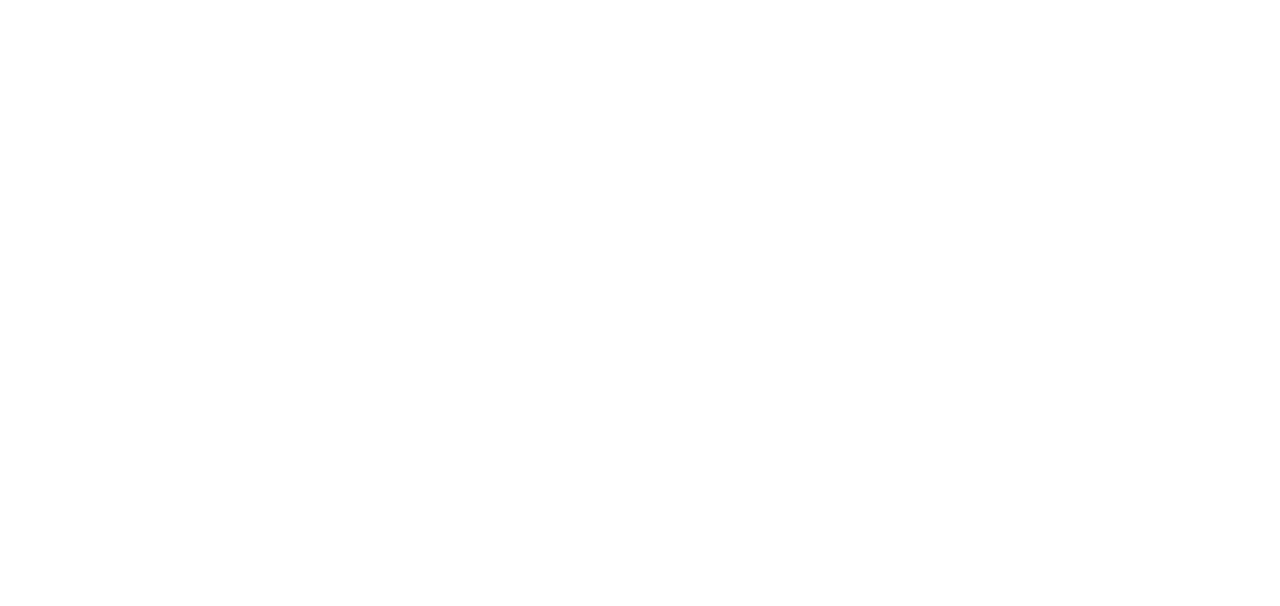
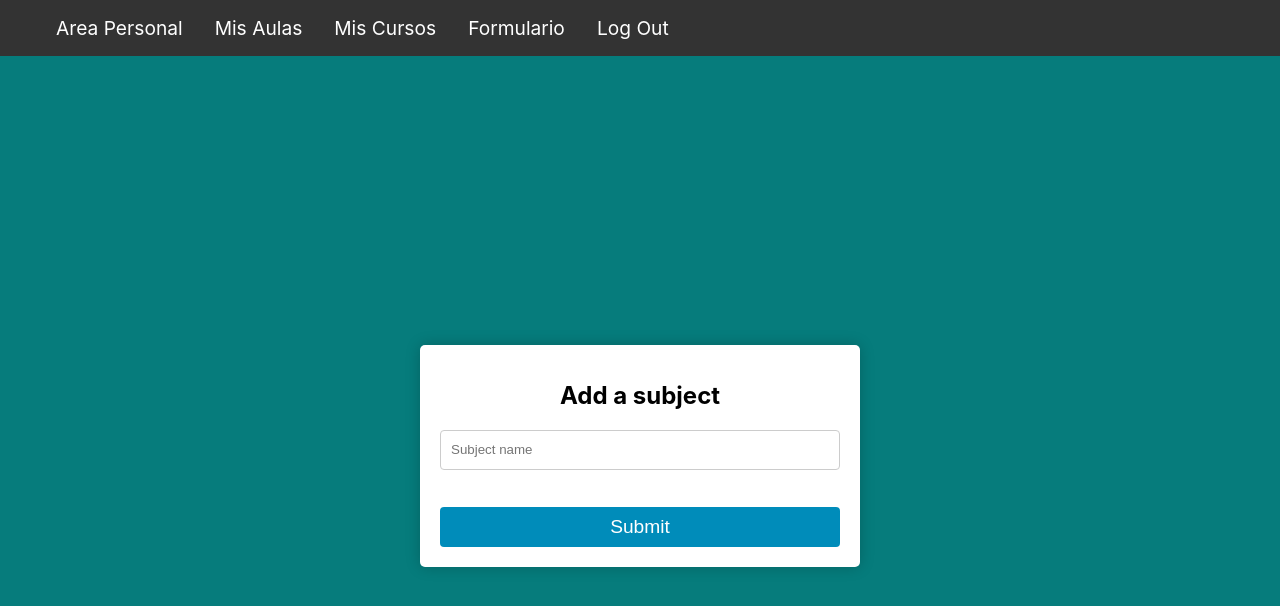
Before and after one commit to jjpicante/PF-Henry-Plataforma-Educativa, a React (Create React App) app in the folder Front/: page /formsubject in a window 1280 px wide. Before the commit this address had no page. Shown: the top 606 px of the page. Built offline with nearby package versions, Linux system fonts and the light colour scheme.

Commit message:
Mejoras: Form, validations. Implementacions: Boton agregativo, form para materias

```diff
--- a/Front/src/App.js
+++ b/Front/src/App.js
@@ -1,36 +1,32 @@
-import './App.css';
-import { Route, Routes } from 'react-router-dom'
-import Landing from './Components/Landing/landing';
-import HomeStudent from './Components/Home/homeStudent';
-import HomeTeacher from './Components/Home/homeTeacher';
-import SearchBar from './Components/SearchBar/searchBar';
-import Form from './Components/Forms/forms'
-import Classroom from './Components/Classroom/Classroom';
-
-
+import "./App.css";
+import { Route, Routes } from "react-router-dom";
+import Landing from "./Components/Landing/landing";
+import HomeStudent from "./Components/Home/homeStudent";
+import HomeTeacher from "./Components/Home/homeTeacher";
+import SearchBar from "./Components/SearchBar/searchBar";
+import Form from "./Components/Forms/forms";
+import Classroom from "./Components/Classroom/Classroom";
+import FormSubject from "./Components/Forms/formSubject";
 
 function App() {
-
   // const userType = "student";
 
   return (
     <div className="App">
       <Routes>
-
         {/* <Route exact path="/home">
           {userType === "student" ? <HomeStudent /> : <HomeTeacher />}
         </Route> */}
 
-        <Route exact path='/home' element={<HomeStudent />} />
-
+        <Route exact path="/home" element={<HomeStudent />} />
 
         <Route exact path="/Cursos" element={<Classroom />} />
 
         <Route exact path="/Aulas" element={<Classroom />} />
         <Route exact path="/form" element={<Form />} />
+        <Route exact path="/formsubject" element={<FormSubject />} />
 
         <Route exact path="/" element={<Landing />} />
-
       </Routes>
     </div>
   );
--- a/Front/src/Components/Classroom/Classroom.jsx
+++ b/Front/src/Components/Classroom/Classroom.jsx
@@ -37,37 +37,56 @@
 import { useDispatch, useSelector } from "react-redux";
 import { useEffect } from "react";
 import { getMaterias } from "../../Redux/actions";
-import style from "./Classroom.module.css"
+import style from "./Classroom.module.css";
 import Navbar from "../NavBar/navBar";
 import SearchBar from "../SearchBar/searchBar";
 import CardAsignature from "../Cards/cards";
 import { useState } from "react";
+import { Link } from "react-router-dom";
 
 const Classroom = () => {
   const dispatch = useDispatch();
   const asignatures = useSelector((state) => state.materias);
-  const [query, setQuery] = useState('');
+  const [query, setQuery] = useState("");
 
   useEffect(() => {
     dispatch(getMaterias());
   }, [dispatch]);
 
-  const handleChange = event => {
+  const handleChange = (event) => {
     setQuery(event.target.value);
   };
 
-  const materiasFiltradas = asignatures.filter(materia =>
+  const materiasFiltradas = asignatures.filter((materia) =>
     materia.nombre.toLowerCase().includes(query.toLowerCase())
   );
 
   return (
     <div className={style.fondo}>
+      {/* Iconos */}
+      <link
+        rel="stylesheet"
+        href="https://cdnjs.cloudflare.com/ajax/libs/font-awesome/4.7.0/css/font-awesome.min.css"
+      ></link>
+
       <div>
         <Navbar></Navbar>
       </div>
-      <div>
+      <div className={style.topDiv}>
         <SearchBar value={query} onChange={handleChange}></SearchBar>
+
+        {/* Boton agregativo */}
+        <Link to="/formSubject">
+          <button
+            type="submit"
+            className={style.agregarBoton}
+            title="Add subject"
+          >
+            <i className="fa fa-plus"></i>
+          </button>
+        </Link>
       </div>
+
       <div className={style.cardsContent}>
         {materiasFiltradas.map((elem) => {
           return <CardAsignature key={elem.id} name={elem.nombre} />;
--- a/Front/src/Components/Classroom/Classroom.module.css
+++ b/Front/src/Components/Classroom/Classroom.module.css
@@ -1,4 +1,4 @@
-.cardsContent{
+.cardsContent {
   background-color: rgb(1, 99, 116);
   border-radius: 20px;
   display: flex;
@@ -7,10 +7,30 @@
   justify-content: center;
 }
 
-.fondo{
+.fondo {
   background-color: rgb(6, 124, 124);
   width: 100%;
   height: 100%;
   position: absolute;
+}
 
+.topDiv {
+  display: flex;
+  justify-content: space-around;
+  padding-top: 1vh;
 }
+
+/* Boton agregativo */
+.agregarBoton {
+  font-size: 2.5vh;
+  height: 38px;
+  border: solid black;
+  border-radius: 1vh;
+  background: rgb(203, 211, 218);
+  color: black;
+  cursor: pointer;
+  transition: 0.35s;
+}
+.agregarBoton:hover {
+  background: grey;
+}
--- /dev/null
+++ b/Front/src/Components/Forms/formSubject.jsx
@@ -0,0 +1,73 @@
+import "./form.css";
+
+import { useState } from "react";
+import { validate, validateSubmit } from "./validations";
+import Navbar from "../NavBar/navBar";
+
+function FormSubject() {
+  //Estados
+  const [subjectData, setSubjectData] = useState({
+    subjectName: "",
+  });
+  const [errorMessage, setErrorMessage] = useState({
+    subjectName: "",
+  });
+
+  const inputHandler = (ev) => {
+    setSubjectData({
+      ...subjectData,
+      [ev.target.name]: ev.target.value,
+    });
+    setErrorMessage(
+      validate({
+        ...subjectData,
+        [ev.target.name]: ev.target.value,
+      })
+    );
+  };
+
+  const submitHandler = (ev) => {
+    ev.preventDefault();
+
+    if (validateSubmit(subjectData, errorMessage)) {
+      alert("The form has been filled successfully");
+    } else {
+      for (const property in subjectData) {
+        if (!subjectData[property])
+          setErrorMessage({
+            ...errorMessage,
+            [property]: "This field is required!",
+          });
+      }
+      alert(
+        "Theres been a mistake, take a look a the form. **All fields are required!**"
+      );
+    }
+  };
+
+  return (
+    <>
+      <Navbar></Navbar>
+      <div className="Main">
+        <div className="formBox">
+          <h1 className="formTitle">Add a subject</h1>
+
+          <form onSubmit={submitHandler} autoComplete="off">
+            <input
+              type="text"
+              placeholder="Subject name"
+              name="subjectName"
+              onChange={inputHandler}
+              value={subjectData.subjectName}
+            />
+            <p className="errorText">{errorMessage.subjectName}</p>
+
+            <input type="submit" />
+          </form>
+        </div>
+      </div>
+    </>
+  );
+}
+
+export default FormSubject;
--- a/Front/src/Components/Forms/forms.jsx
+++ b/Front/src/Components/Forms/forms.jsx
@@ -44,9 +44,17 @@
       });
     if (validateSubmit(studentData, errorMessage)) {
       alert("The form has been filled successfully");
-      console.log(studentData);
     } else {
-      alert("Theres been a mistake, take a look a the form");
+      for (const property in studentData) {
+        if (!studentData[property])
+          setErrorMessage({
+            ...errorMessage,
+            [property]: "This field is required!",
+          });
+      }
+      alert(
+        "Theres been a mistake, take a look a the form. **All fields are required!**"
+      );
     }
   };
 
@@ -57,7 +65,7 @@
 
   return (
     <>
-    <Navbar></Navbar>
+      <Navbar></Navbar>
       <div className="Main">
         <div className="formBox">
           <h1 className="formTitle">Form</h1>
--- a/Front/src/Components/Forms/validations.js
+++ b/Front/src/Components/Forms/validations.js
@@ -1,30 +1,38 @@
+//Regex
+const specialChars = /[`!@#$%^&*()_+\-=\[\]{};':"\\|,.<>\/?~]/;
+const emailRegex = /\S+@\S+\.\S+/;
+const numbers = /\d/;
+
 const validate = (inputs) => {
   let errors = {};
-  console.log(inputs);
 
   //Name
   if (!inputs.name) {
   } else {
-    if (/\d/.test(inputs.name))
+    if (numbers.test(inputs.name))
       errors.name = "The name must not include numbers!";
     if (inputs.name.length > 35)
       errors.name = "The length of the name must be less than 35 characters";
+    if (specialChars.test(inputs.name))
+      errors.subjectName = "The name cannot have special characters!";
   }
 
   //Last name
   if (!inputs.lastname) {
   } else {
-    if (/\d/.test(inputs.lastname))
+    if (numbers.test(inputs.lastname))
       errors.lastname = "The last name must not include numbers!";
     if (inputs.lastname.length > 35)
       errors.lastname =
         "The length of the last name must be less than 35 characters";
+    if (specialChars.test(inputs.lastname))
+      errors.subjectName = "The name cannot have special characters!";
   }
 
   //Email
   if (!inputs.email) {
   } else {
-    if (!/\S+@\S+\.\S+/.test(inputs.email))
+    if (!emailRegex.test(inputs.email))
       errors.email = "The email you entered is incorrect";
     if (inputs.email.length > 35)
       errors.email = "The email exceeded the 35 available characters";
@@ -36,6 +44,13 @@
     if (inputs.age <= 0) errors.age = "The age has to be above 0";
     if (/\D/.test(inputs.age))
       errors.age = "Please only enter numeric characters for the age!";
+  }
+
+  //Subject
+  if (!inputs.subjectName) {
+  } else {
+    if (specialChars.test(inputs.subjectName))
+      errors.subjectName = "The subject cannot have special characters!";
   }
 
   return errors;
--- a/Front/src/Components/SearchBar/SearchBar.module.css
+++ b/Front/src/Components/SearchBar/SearchBar.module.css
@@ -1,4 +1,4 @@
-.SearchBar{
+.SearchBar {
   display: flex;
   align-items: center;
   justify-content: left;
@@ -7,7 +7,7 @@
   margin-bottom: 100px;
 }
 
-.input{
+.input {
   font-size: 20px;
   border-radius: 10px;
   padding-left: 15px;
@@ -16,7 +16,7 @@
   padding-bottom: 15px;
 }
 
-.button{
+.button {
   font-size: 20px;
   border-radius: 10px;
   padding-left: 15px;
@@ -26,3 +26,7 @@
   margin-left: 10px;
   background-color: rgb(255, 115, 0);
 }
+
+.SearchBarContainer {
+  width: 95vw;
+}
--- a/Front/src/Components/SearchBar/searchBar.jsx
+++ b/Front/src/Components/SearchBar/searchBar.jsx
@@ -26,13 +26,18 @@
 
 // export default SearchBar;
 
-import React from 'react';
+import React from "react";
+import style from "./SearchBar.module.css";
 
 function SearchBar({ value, onChange }) {
-
   return (
-    <div>
-      <input type="text" placeholder="Buscar materia" value={value} onChange={onChange} />
+    <div className={style.SearchBarContainer}>
+      <input
+        type="text"
+        placeholder="Buscar materia"
+        value={value}
+        onChange={onChange}
+      />
     </div>
   );
 }
```
Lines whose indentation alone changed are shown as unchanged.
